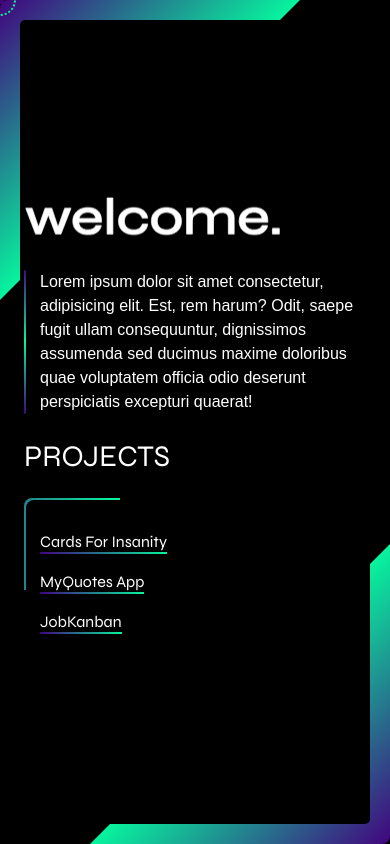
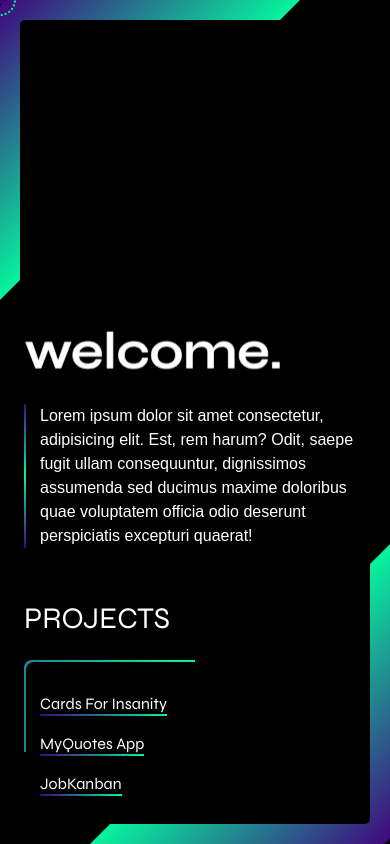
Before and after one commit to rslosch/dev-portfolio-v1, a React (Vite) app: page / in a window 390 px wide. Built offline with nearby package versions, Linux system fonts and the light colour scheme.

Commit message:
temp Fix mobile

```diff
--- a/src/components/ProjectDisplay.jsx
+++ b/src/components/ProjectDisplay.jsx
@@ -113,7 +113,7 @@ const ProjectDisplay = ({ color1, color2, setColorToggle }) => {
         className='flex flex-col lg:flex-row items-start lg:items-center justify-start lg:justify-between lg:pl-16 box-border'
         style={{height: "calc(100% - 102px)", minHeight: "calc(100% - 102px)"}}
     >
-        <div className='basis-1/2 lg:flex-auto'>
+        <div className='h-full shrink-0 lg:flex-auto'>
         {/* add a key to ProjectItem so Animate Presence knows a different ProjectItem component is being rendered => knows previous ProjectItem component leaving DOM => fires exit animation */}
         <AnimatePresence mode="wait">
             {projectsData[currentProject] && projectsData.length > 0 && currentProject !== false && (
@@ -165,8 +165,8 @@ const ProjectDisplay = ({ color1, color2, setColorToggle }) => {
             )}
         </div>
         <div className='SPACER lg:flex-1 lg:max-w-[150px] lg:min-w-[90px]'></div>
-
-        <div className='MAINPROJECTSRIGHT lg:flex-auto'>
+        {/*Added absolute positioning for mobile... (temp fix) */}
+        <div className='MAINPROJECTSRIGHT absolute bottom-0 inset-x-6 lg:relative lg:flex-auto'>
             <h2 className='text-3xl md:text-5xl my-6 text-white'> PROJECTS </h2>
             <div className='relative lg:flex-1'>
                 <motion.div
```
